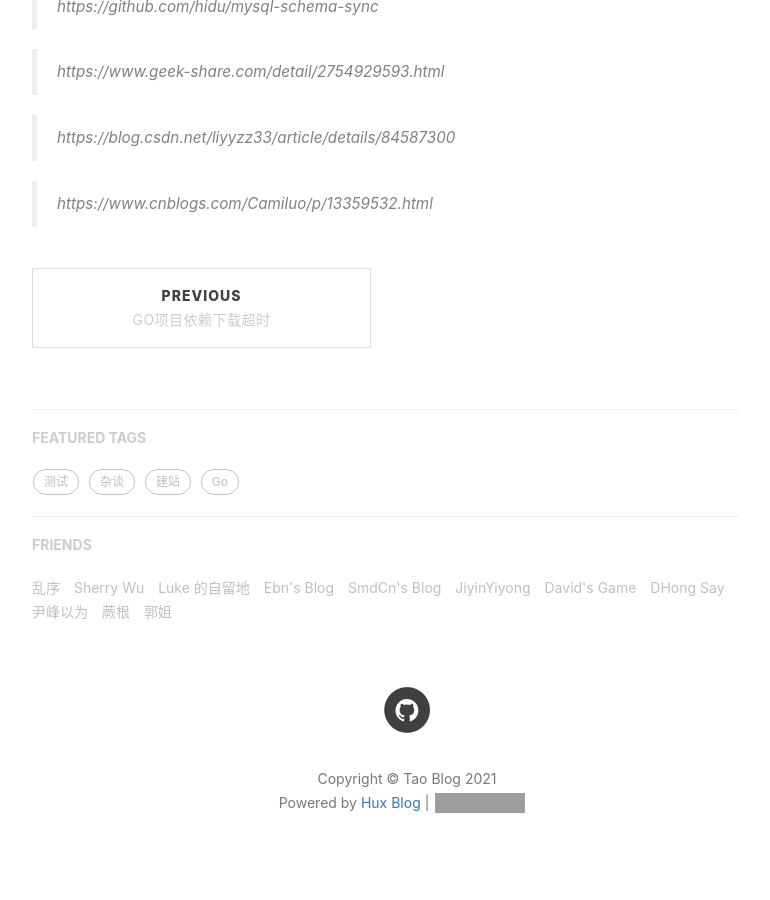
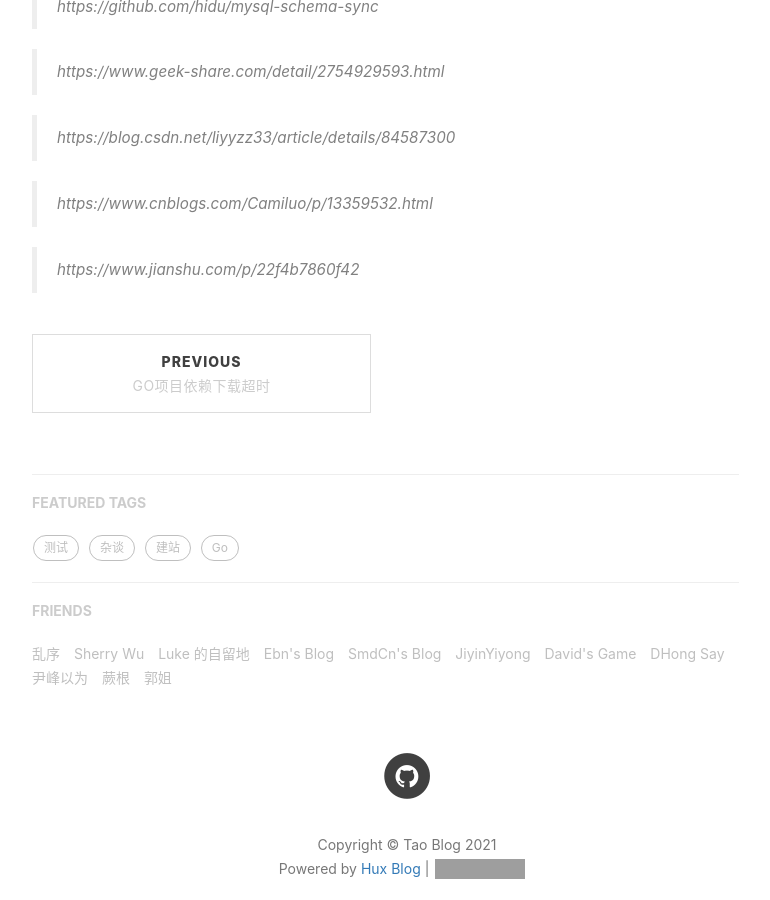
Before and after one commit to tjj006/tjj006.github.io, a Jekyll site: the page built from _posts/2021-09-06-mysql-schema-sync的改进.md, in a window 1280 px wide and 900 px high, scrolled down 4610 px. Shown: the whole window, without its empty margins (233-1003 px from the left). Built offline with Jekyll 4.4.1, drawn with Linux system fonts in a browser that asks for light colours; nearby versions of some CDN libraries; comment, search, counter and statistics services are not loaded; part of the change alters nothing that is shown; grey boxes are pictures that could not be loaded.

Commit message:
更新参考链接

```diff
--- a/_posts/2021-09-06-mysql-schema-sync的改进.md
+++ b/_posts/2021-09-06-mysql-schema-sync的改进.md
@@ -185,3 +185,5 @@ mysqlsync = "/Users/taojiaju/Work/code/mysql-schema-sync/mysql-schema-sync"
 > https://blog.csdn.net/liyyzz33/article/details/84587300
 
 > https://www.cnblogs.com/Camiluo/p/13359532.html
+
+> https://www.jianshu.com/p/22f4b7860f42
```
